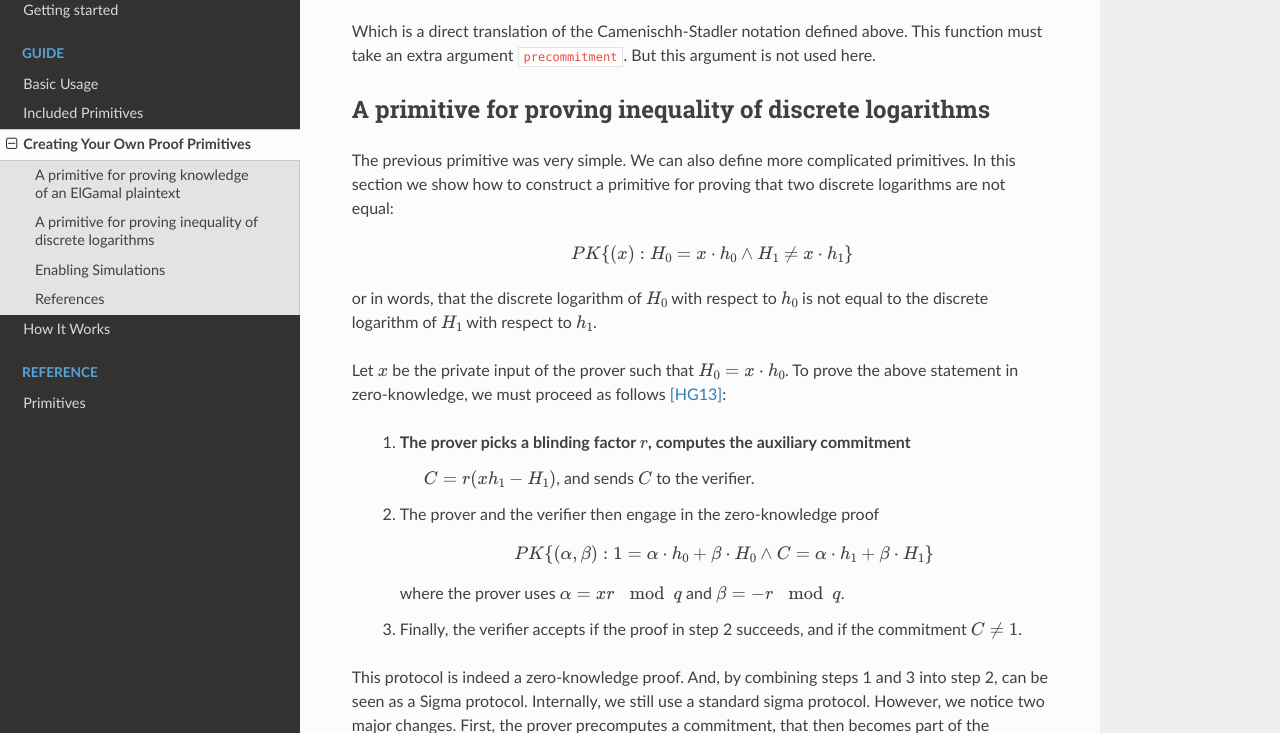
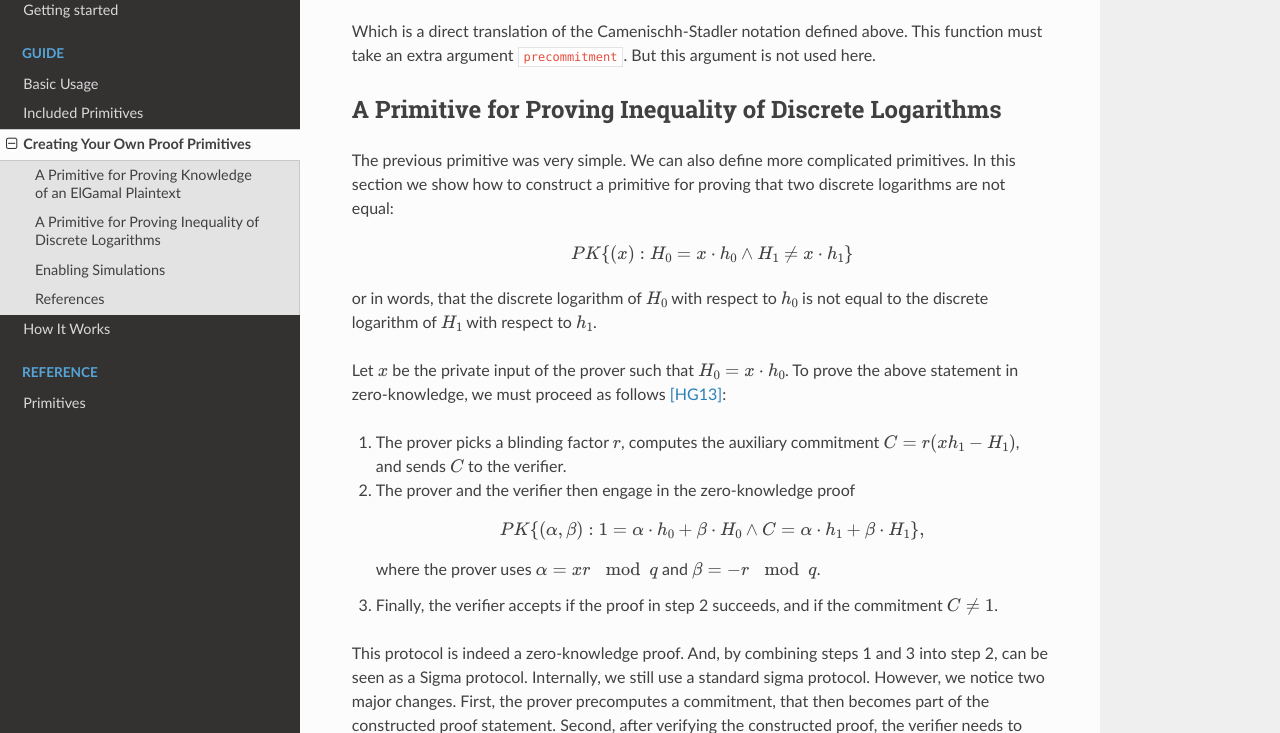
Before and after one commit to spring-epfl/zksk, a Sphinx documentation site: the page built from docs/new_primitives.rst, in a window 1280 px wide and 900 px high, scrolled down 914 px, cut to the strip 167-900 px from the top of the window. Built offline with Sphinx 7.4.7 and the Read the Docs theme 2.0.0, drawn with Linux system fonts in a browser that asks for light colours; some of the changed text lies outside the part shown.

Commit message:
Fix formatting in new_primitives

```diff
--- a/docs/new_primitives.rst
+++ b/docs/new_primitives.rst
@@ -5,7 +5,7 @@ You can also easily define your own proof primitives and use them in new proofs.
 The library already uses this technique to define several new proof primitives.
 In this guide we will see how to define our own primitives.
 
-A primitive for proving knowledge of an ElGamal plaintext
+A Primitive for Proving Knowledge of an ElGamal Plaintext
 ^^^^^^^^^^^^^^^^^^^^^^^^^^^^^^^^^^^^^^^^^^^^^^^^^^^^^^^^^
 
 We start with a simple new primitive. Consider an additive ElGamal ciphertext
@@ -44,7 +44,7 @@ Next, we define which statement corresponds to our new primitive.
 Which is a direct translation of the Camenischh-Stadler notation defined above. This function must
 take an extra argument ``precommitment``. But this argument is not used here.
 
-A primitive for proving inequality of discrete logarithms
+A Primitive for Proving Inequality of Discrete Logarithms
 ^^^^^^^^^^^^^^^^^^^^^^^^^^^^^^^^^^^^^^^^^^^^^^^^^^^^^^^^^
 
 The previous primitive was very simple. We can also define more complicated
@@ -60,16 +60,18 @@ to :math:`h_1`.
 Let :math:`x` be the private input of the prover such that :math:`H_0 = x \cdot h_0`. To prove the
 above statement in zero-knowledge, we must proceed as follows [HG13]_:
 
- 1. The prover picks a blinding factor :math:`r`, computes the auxiliary commitment
-     :math:`C = r (x h_1 - H_1)`, and sends :math:`C` to the verifier.
+1. The prover picks a blinding factor :math:`r`, computes the auxiliary commitment
+   :math:`C = r (x h_1 - H_1)`, and sends :math:`C` to the verifier.
 
- 2. The prover and the verifier then engage in the zero-knowledge proof
+2. The prover and the verifier then engage in the zero-knowledge proof
 
-    .. math:: PK\{ (\alpha, \beta): 1 = \alpha \cdot h_0 + \beta \cdot H_0 \land C = \alpha \cdot h_1 + \beta \cdot H_1 \}
+   .. math::
 
-    where the prover uses :math:`\alpha = x r \mod q` and :math:`\beta = -r \mod q`.
+      PK\{ (\alpha, \beta): 1 = \alpha \cdot h_0 + \beta \cdot H_0 \land C = \alpha \cdot h_1 + \beta \cdot H_1 \},
 
- 3. Finally, the verifier accepts if the proof in step 2 succeeds, and if the commitment :math:`C \neq 1`.
+   where the prover uses :math:`\alpha = x r \mod q` and :math:`\beta = -r \mod q`.
+
+3. Finally, the verifier accepts if the proof in step 2 succeeds, and if the commitment :math:`C \neq 1`.
 
 This protocol is indeed a zero-knowledge proof. And, by combining steps 1 and 3 into step 2, can be
 seen as a Sigma protocol. Internally, we still use a standard sigma protocol. However, we notice two
```
